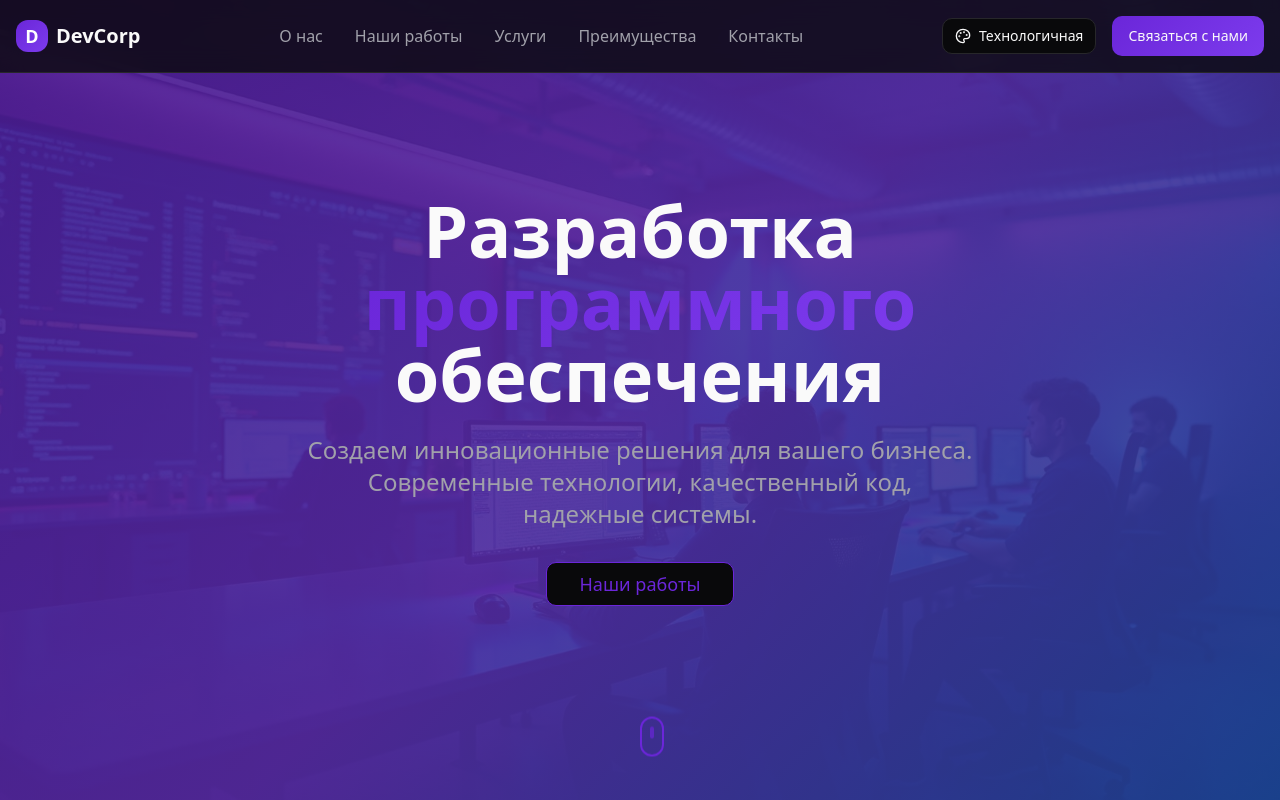
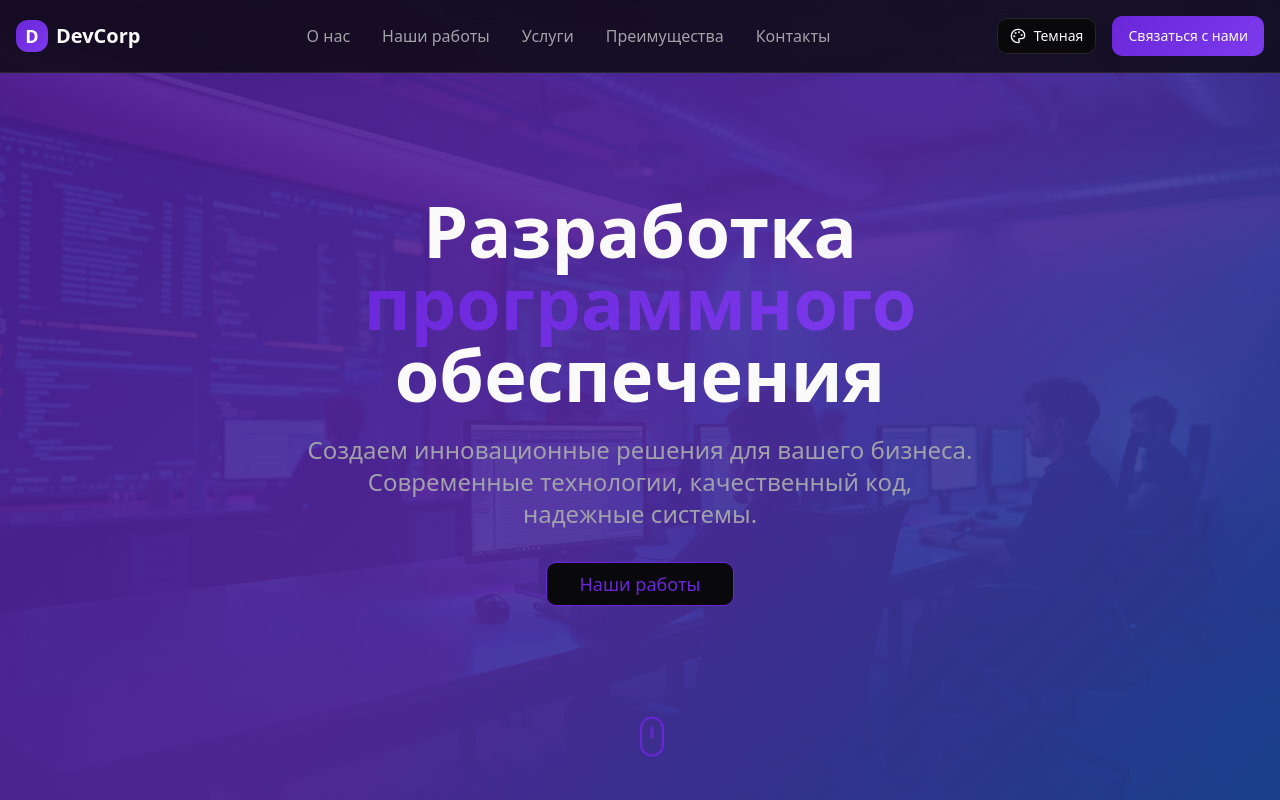
Before and after one commit to obovkush/devcorp, a React (Vite) app: page / in a window 1280 px wide. Shown: the top 800 px of the page. Built offline with nearby package versions, Linux system fonts and the light colour scheme; the HTML template or start-up script is replaced by a standard one.

Commit message:
Rename themes

```diff
--- a/src/contexts/ThemeContext.tsx
+++ b/src/contexts/ThemeContext.tsx
@@ -16,12 +16,12 @@ interface ThemeConfig {
 
 const themes: Record<ThemeType, ThemeConfig> = {
   tech: {
-    name: 'Технологичная',
+    name: 'Темная',
     description: 'Темная тема',
     cssClass: 'theme-tech'
   },
   neomorphism: {
-    name: 'Неоморфизм',
+    name: 'Светлая',
     description: 'Светлая тема',
     cssClass: 'theme-neomorphism'
   }
```
